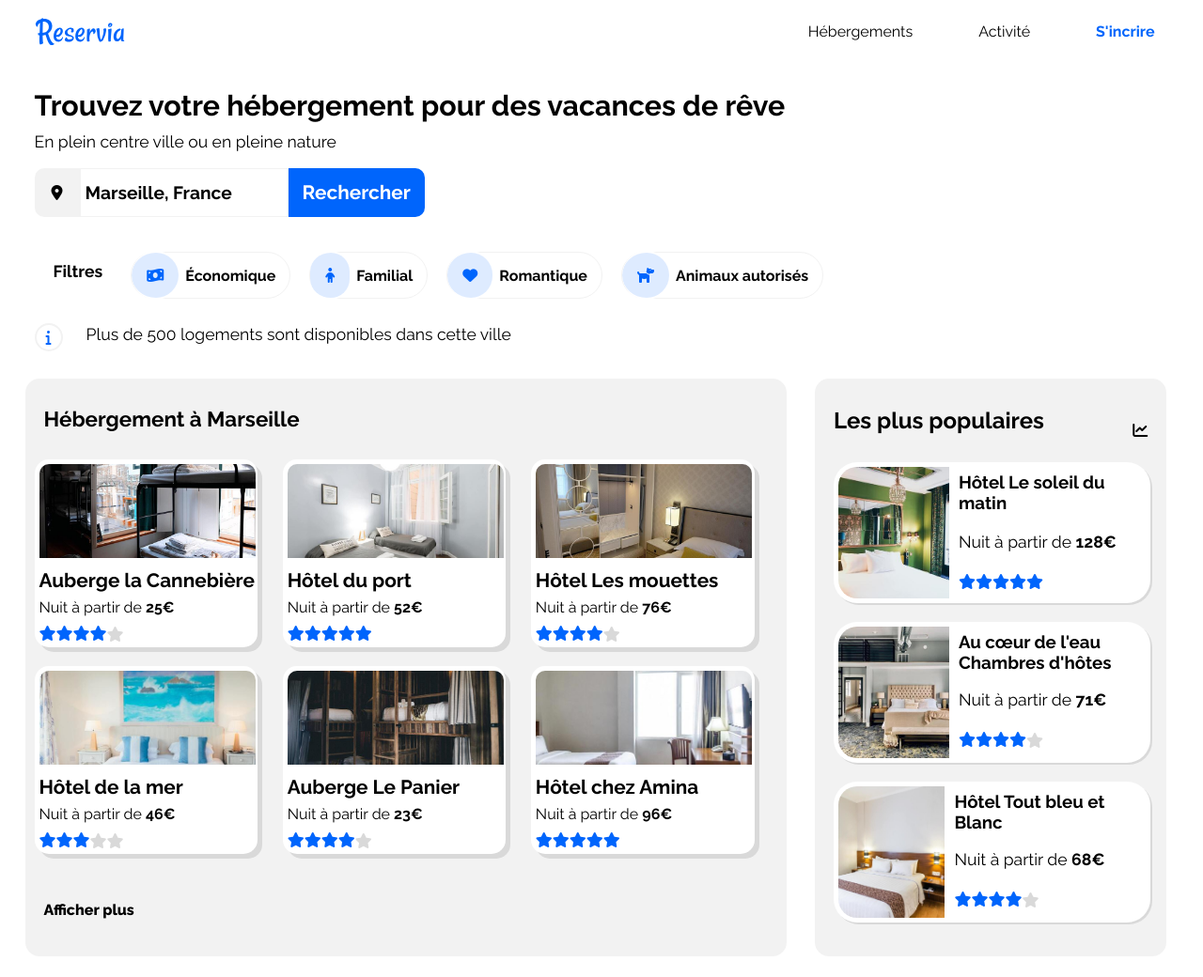
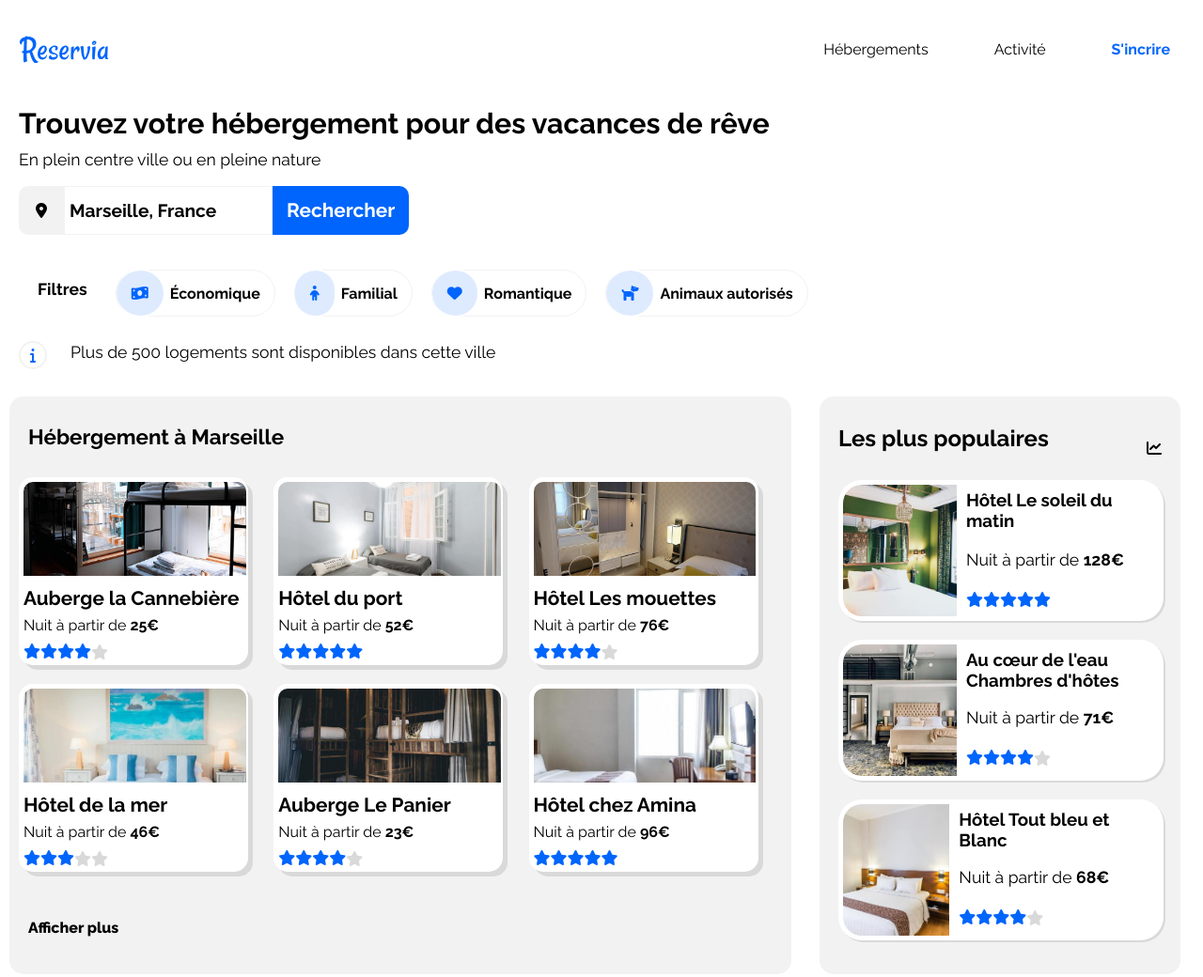
Before and after one commit to VEBoris/BorisVILLIER-EMMANUEL_2_15062021, a plain HTML site: page index.html in a window 1280 px wide. Shown: the top 1040 px of the page at 94% size. Drawn offline with Linux system fonts and the light colour scheme.

Commit message:
upgrade header

```diff
--- a/css/mobile.css
+++ b/css/mobile.css
@@ -1,5 +1,5 @@
 /* Smartphones (portrait and landscape) ----------- */
-@media screen and (min-width: 0px) and (max-width: 767px) {
+@media screen and (min-width: 320px) and (max-width: 767px) {
 
   /* header */
   nav {
--- a/css/style.css
+++ b/css/style.css
@@ -9,7 +9,7 @@ img {
 
 header, #intro, main, #bas {
   margin: auto;
-  max-width: 1247px;
+  max-width: 1400px;
 }
 
 /* header */
@@ -17,7 +17,7 @@ nav {
   display: flex;
   justify-content: space-between;
   align-items: center;
-  margin: 8px 0 35px 0;
+  margin: 27px 0 35px 0;
 }
 
 nav img {
@@ -38,7 +38,7 @@ nav a {
 nav a:hover {
   color: #0065FC;
   border-top: 2px solid #0065FC;
-  padding-top: 20px;
+  padding-top: 36px;
 }
 
 #inscrire {
@@ -92,6 +92,7 @@ button {
   font-weight: bold;
   background-color: #0065FC;
   color: white;
+  border-color: inherit;
   border-style: none;
   border-top-right-radius: 10px;
   border-bottom-right-radius: 10px;
--- a/css/tablette.css
+++ b/css/tablette.css
@@ -1,5 +1,5 @@
 /* iPads (portrait and landscape) ----------- */
-@media screen and (min-width: 767px) and (max-width: 1247px) {
+@media all and (min-width: 767px) and (max-width: 1247px) {
 
   /* section intro searchbar */
   section h1 {
```
